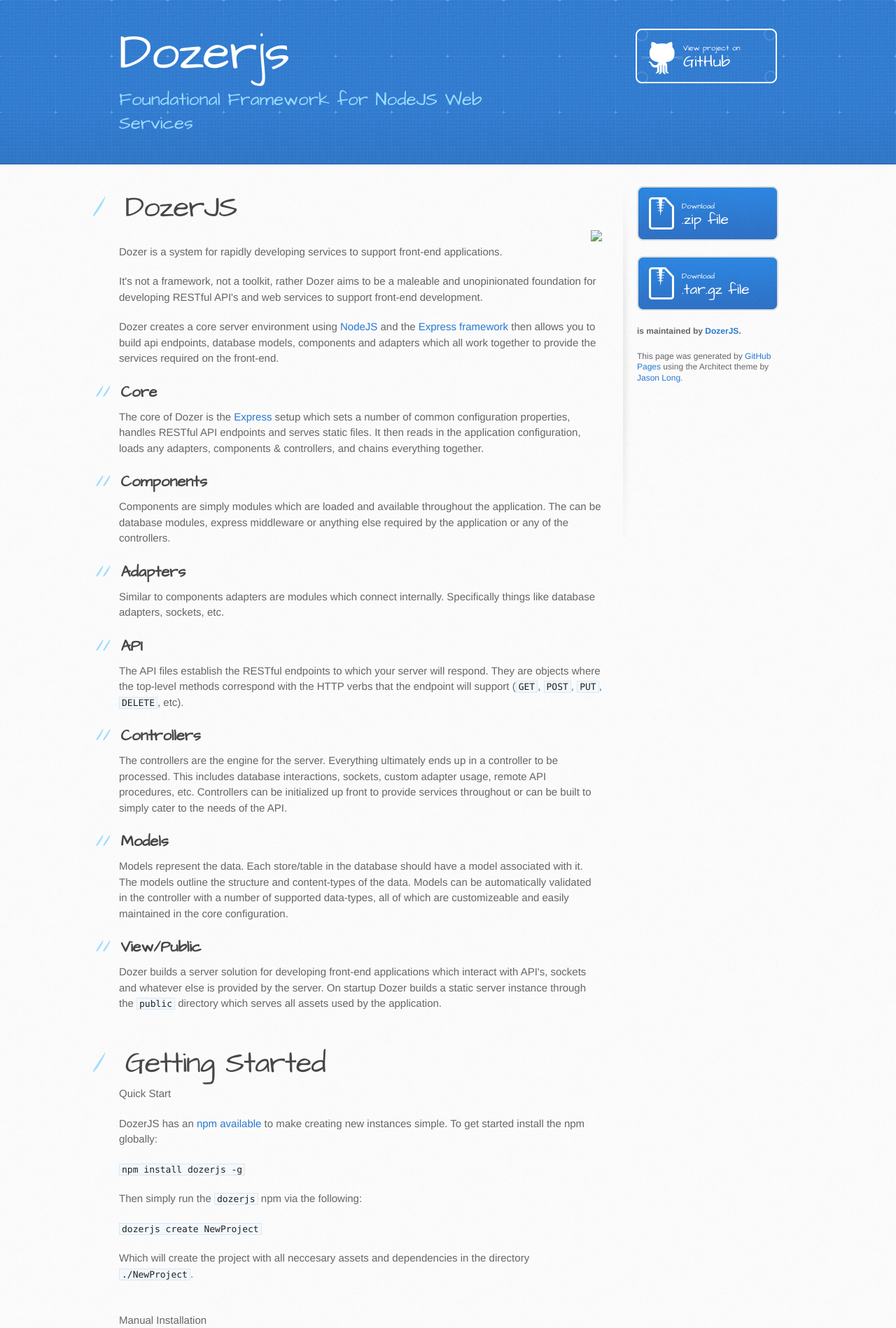
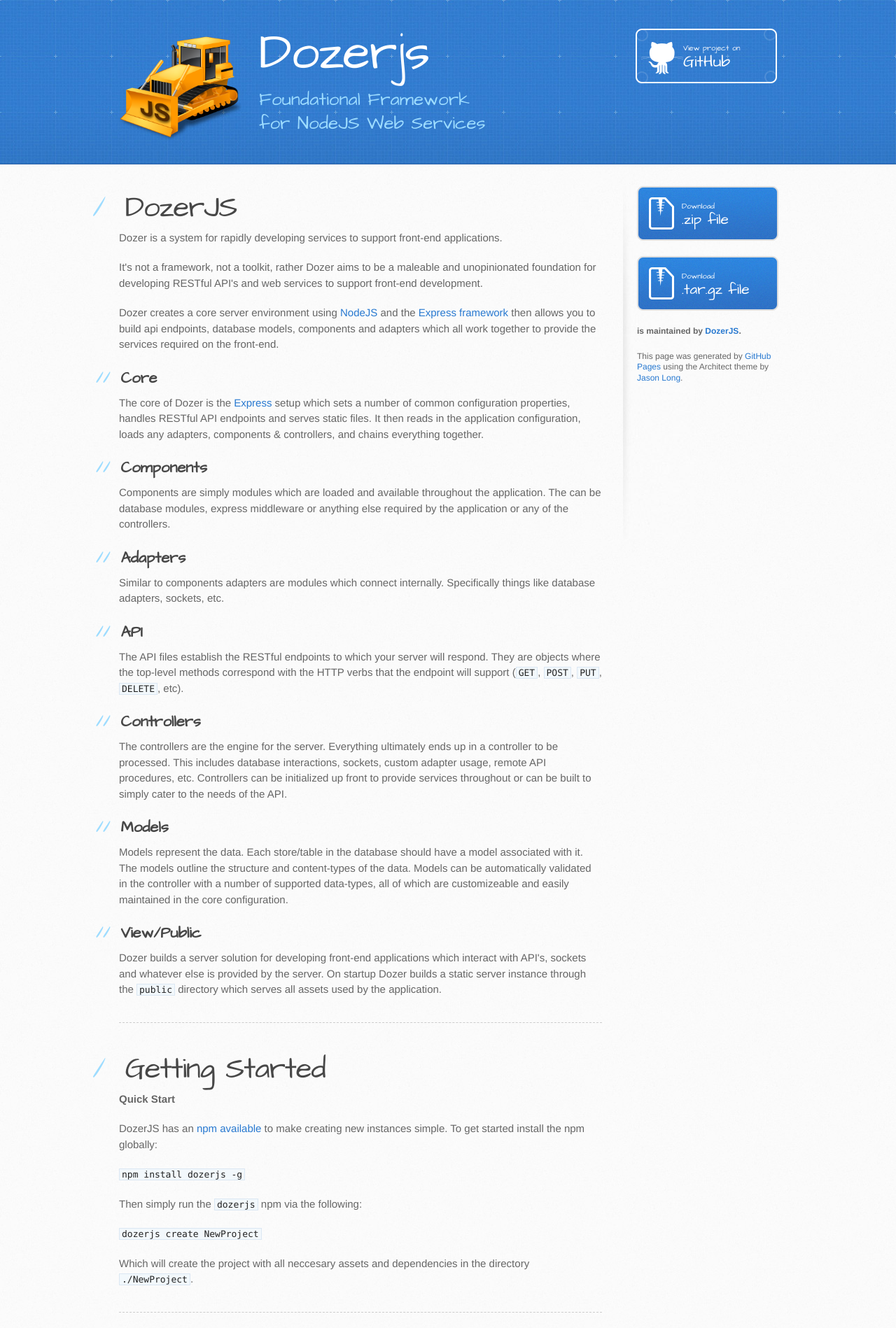
Before and after one commit to jwkjng/dozerjs, a plain HTML site: page index.html in a window 1280 px wide. Shown: the top 1898 px of the page at 70% size. Drawn offline with Linux system fonts and the light colour scheme.

Commit message:
Cleanup, adding logo and basic setup

```diff
--- a/index.html
+++ b/index.html
@@ -13,12 +13,13 @@
     <script src="//html5shiv.googlecode.com/svn/trunk/html5.js"></script>
     <![endif]-->
 
-    <title>Dozerjs by DozerJS</title>
+    <title>DozerJS Foundational Framework</title>
   </head>
 
   <body>
     <header>
       <div class="inner">
+        <img class="dozer-logo-header" src="images/logo.png">
         <h1>Dozerjs</h1>
         <h2>Foundational Framework for NodeJS Web Services</h2>
         <a href="https://github.com/DozerJS/dozerjs" class="button"><small>View project on</small>GitHub</a>
@@ -30,8 +31,6 @@
         <section id="main-content">
           <h1>
 <a name="dozerjs" class="anchor" href="#dozerjs"><span class="octicon octicon-link"></span></a>DozerJS</h1>
-
-<p><img align="right" src="logo.png"></p>
 
 <p>Dozer is a system for rapidly developing services to support front-end applications.</p>
 
@@ -98,7 +97,9 @@
 builds a static server instance through the <code>public</code> directory which serves all
 assets used by the application.</p>
 
-<hr><h1>
+<hr>
+
+<h1>
 <a name="getting-started" class="anchor" href="#getting-started"><span class="octicon octicon-link"></span></a>Getting Started</h1>
 
 <p><strong>Quick Start</strong></p>
--- a/stylesheets/stylesheet.css
+++ b/stylesheets/stylesheet.css
@@ -63,12 +63,29 @@
   color: #2268b2;
 }
 
+strong {
+  font-weight: bold;
+}
+
+hr {
+  border: none;
+  border-top: 1px dashed #ccc;
+  margin: 35px 0;
+}
+
 header {
   padding-top: 40px;
   padding-bottom: 40px;
   font-family: 'Architects Daughter', 'Helvetica Neue', Helvetica, Arial, serif;
   background: #2e7bcf url(../images/header-bg.jpg) 0 0 repeat-x;
   border-bottom: solid 1px #275da1;
+}
+
+header .dozer-logo-header {
+  display: block;
+  float: left;
+  margin: -10px 25px 25px 0;
+  max-width: 175px;
 }
 
 header h1 {
@@ -190,15 +207,6 @@
 
 
 /* COMMON STYLES */
-
-hr {
-  height: 1px;
-  line-height: 1px;
-  margin-top: 1em;
-  padding-bottom: 1em;
-  border: none;
-  background: transparent url('../images/hr.png') 0 0 no-repeat;
-}
 
 table {
   width: 100%;
```
Also changed, not shown: images/logo.png (added).
